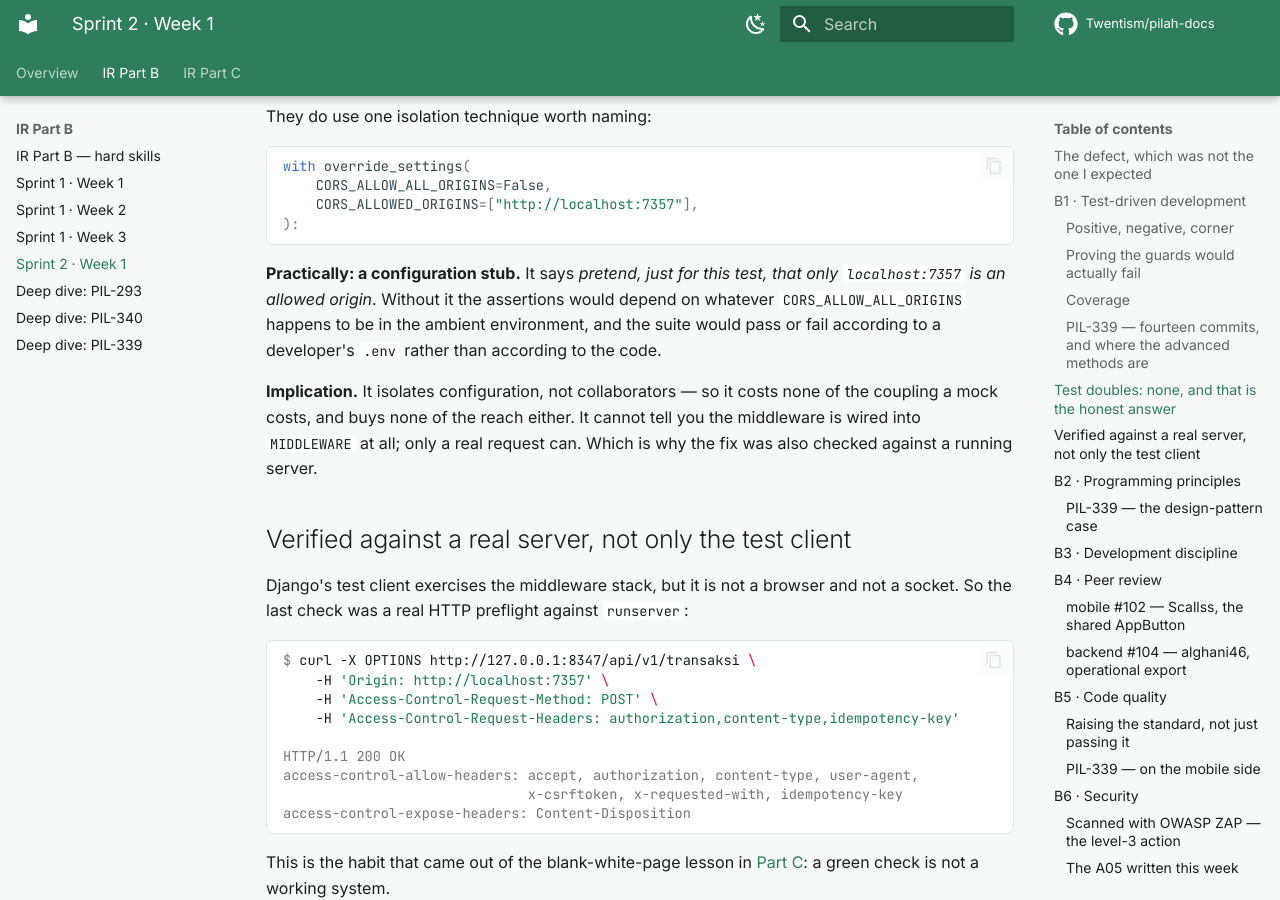
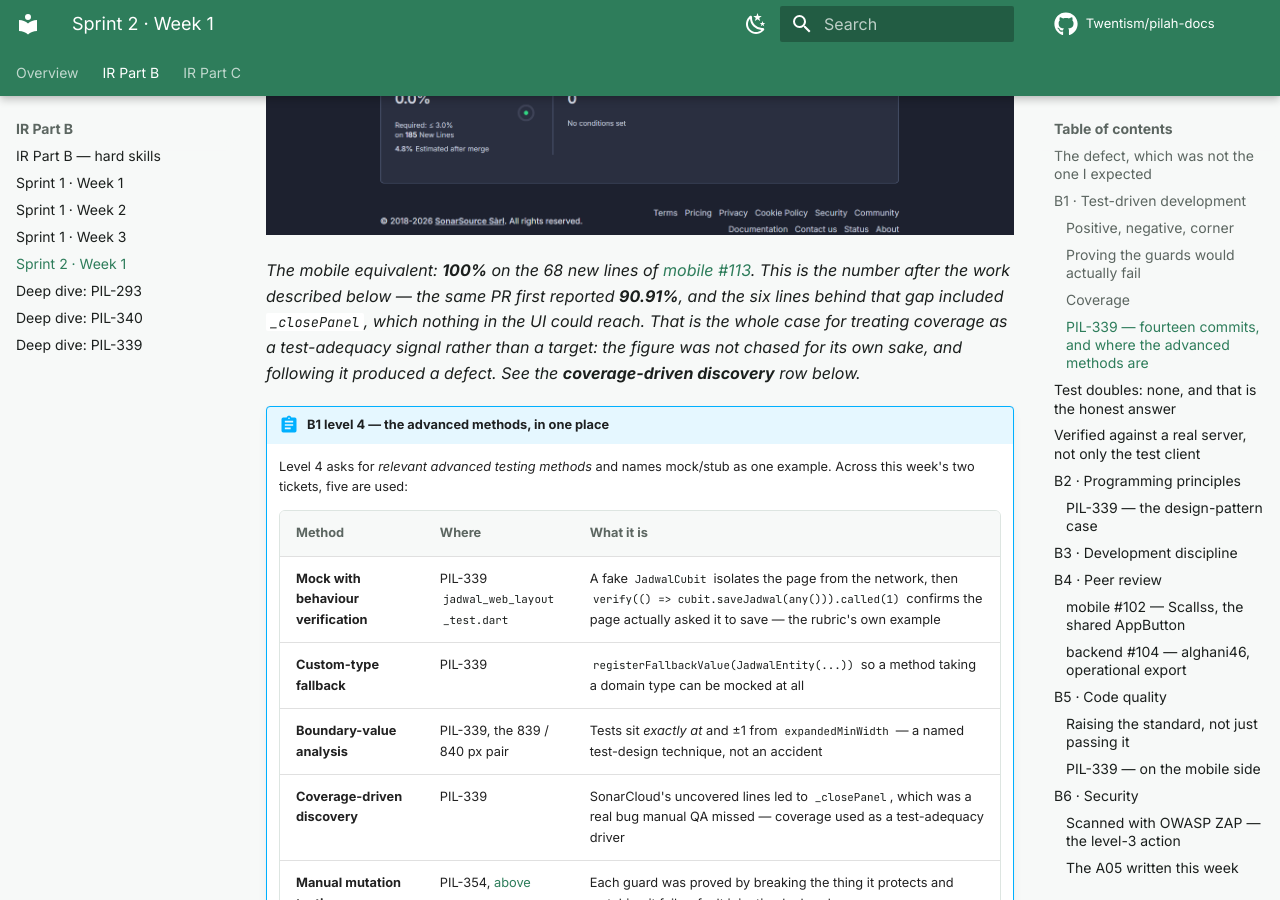
Before and after one commit to Twentism/pilah-docs, an MkDocs documentation site: the page built from docs/ir/b/s2-w1.md, in a window 1280 px wide and 900 px high, scrolled down 4667 px. Built offline with MkDocs 1.6.1 and Material for MkDocs 9.7.7, drawn with Linux system fonts in a browser that asks for light colours; comment, search, counter and statistics services are not loaded; some of the changed text lies outside the part shown.

Commit message:
docs(ir): show the coverage screenshots in B1, not only B5
B1 is where the 100% claim is actually made, and until now the only proof on
that criterion was my own diff-cover output. Both SonarCloud summaries now
appear next to the claims they support.

The backend shot sits under the measures table, where it confirms the one row
that is not my own number. It also explains the discrepancy a reader would
otherwise trip over: SonarCloud counts 17 new lines and diff-cover counts 12,
because the two disagree about which lines are coverable, not about whether
any were missed. Both report zero uncovered.

The mobile shot sits in the PIL-339 subsection and carries the argument the
number exists to make: it is the after state of a PR that first reported
90.91%, and following those six lines produced _closePanel, a defect manual
QA had missed. That is coverage used as a test-adequacy signal rather than a
target, which is the coverage-driven discovery row in the level-4 table
immediately below it.

Captions are written for each criterion rather than repeated, and the B1
backend caption points at B5 so the duplication reads as deliberate.

Verified with mkdocs build --strict: clean, one H1, both images resolving
twice from the built page.

```diff
--- a/docs/ir/b/s2-w1.md
+++ b/docs/ir/b/s2-w1.md
@@ -172,6 +172,15 @@ here before anyone asked for it.
 The last row matters because it is not my own number: SonarCloud measured the
 new code independently and agreed.
 
+![SonarCloud PR summary for pilah-be #97 showing 100% coverage on 17 new lines](../../assets/img/sonarcloud-pr-97-backend.png)
+
+*The independent measurement behind that row: **100%** on the new code of
+[be #97](https://github.com/bank-sampah-PILAH/pilah-be/pull/97). It counts 17
+new lines where `diff-cover` counts 12 — the two tools disagree about which
+lines are coverable, not about whether any were missed. Both report zero
+uncovered. The same screenshot appears under [B5](#b5-code-quality), where the
+subject is the quality gate rather than the coverage claim here.*
+
 !!! warning "598 tests, 4 failures — and why they are not mine"
     The full suite reports four failures on this machine. All four are Windows
     environment artefacts: one asserts POSIX file modes (`438 != 384`), three
@@ -198,6 +207,17 @@ at a time —
 equality** (so absence is asserted too), negative at the 839px boundary, and two
 corners: a month-step from 31 January that must clamp to 28 February, and a
 `fromWire('ditunda')` for a status this build has never heard of.
+
+![SonarCloud PR summary for pilah-mobile #113 showing 100% coverage on 68 new lines](../../assets/img/sonarcloud-pr-113-mobile.png)
+
+*The mobile equivalent: **100%** on the 68 new lines of
+[mobile #113](https://github.com/bank-sampah-PILAH/pilah-mobile/pull/113). This
+is the number *after* the work described below — the same PR first reported
+**90.91%**, and the six lines behind that gap included `_closePanel`, which
+nothing in the UI could reach. That is the whole case for treating coverage as
+a test-adequacy signal rather than a target: the figure was not chased for its
+own sake, and following it produced a defect. See the **coverage-driven
+discovery** row below.*
 
 !!! abstract "B1 level 4 — the advanced methods, in one place"
     Level 4 asks for *relevant advanced testing methods* and names mock/stub as
```
